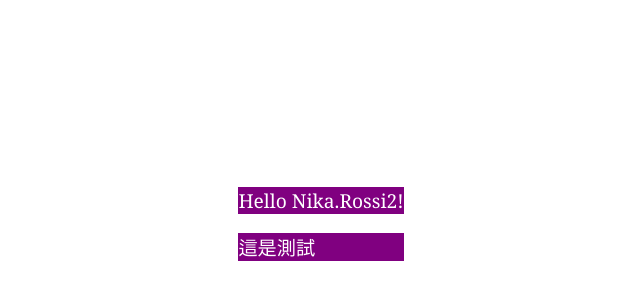
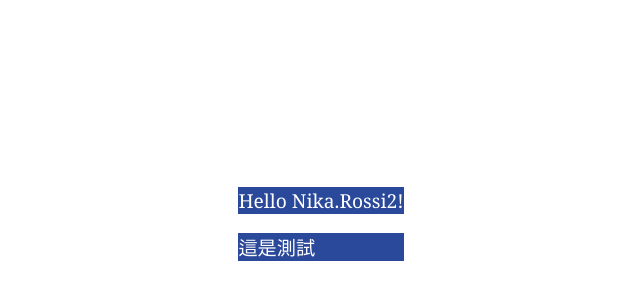
Before and after one commit to kamitom/kamitom.github.io, a plain HTML site: page index.html in a window 1280 px wide. Shown: the part 176-476 px from the top of the page, without its empty margins (319-959 px from the left). Drawn offline with Linux system fonts and the light colour scheme.

Commit message:
change background color

```diff
--- a/css/style.css
+++ b/css/style.css
@@ -8,7 +8,7 @@ body {
   align-items: center;
 }
 section article p {
-  background-color: purple;
+  background-color: rgb(43, 73, 154);
   color: white;
 }
 
```
